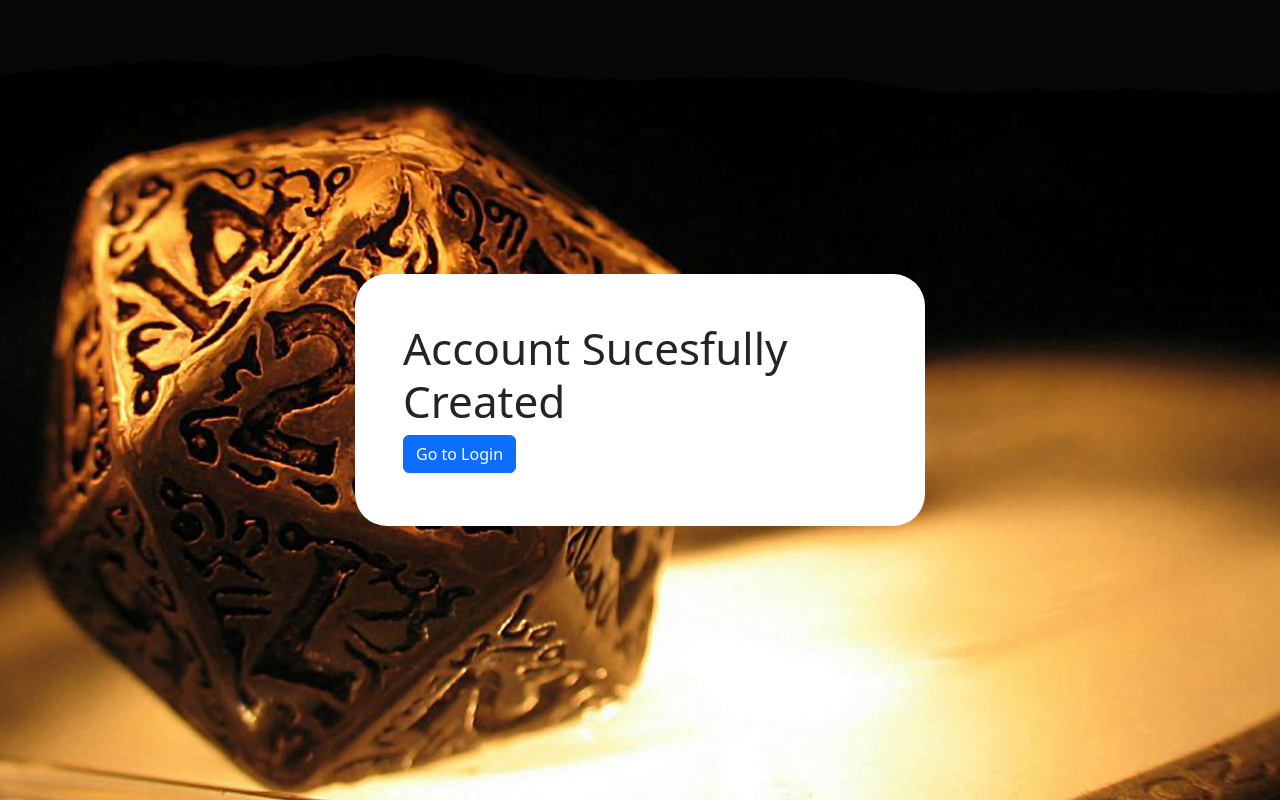
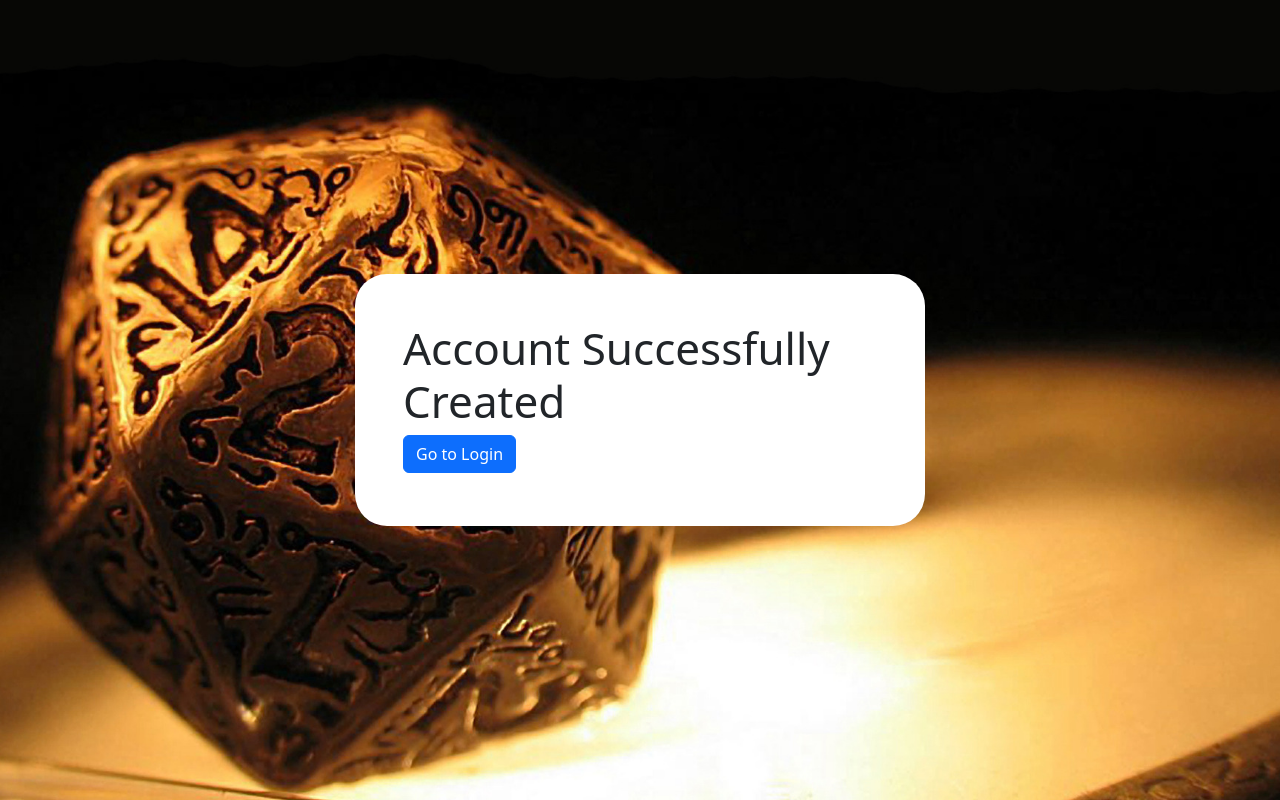
Before and after one commit to schiltz3/The-DMs-Toolkit, a Django app: page /create_account/confirm_account_creation/ in a window 1280 px wide. Run offline with Django 4.2, Linux system fonts and the light colour scheme; some libraries are stand-ins or nearby versions.

Commit message:
fix spelling

```diff
--- a/toolkit/templates/confirm_account_creation.html
+++ b/toolkit/templates/confirm_account_creation.html
@@ -18,7 +18,7 @@ here
     <div class="container" style="height: 100vh">
       <div class="row h-100 align-items-center justify-content-center">
         <div class=" col-md-8 col-lg-6 bg-white rounded-5 shadow-5-strong p-5">
-          <h1>Account Sucesfully Created</h1>
+          <h1>Account Successfully Created</h1>
           <button type="submit" class="btn btn-primary" style="margin-bottom: 5px">Go to Login</button>
         </div>
       </div>
```
